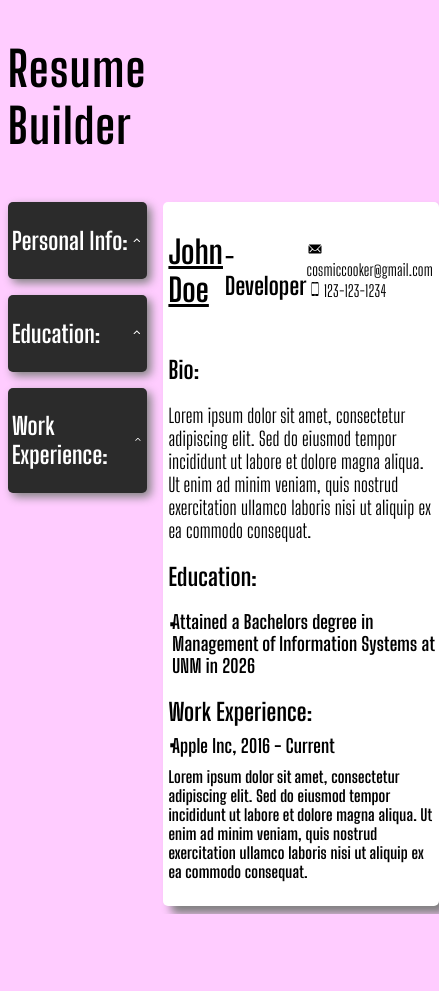
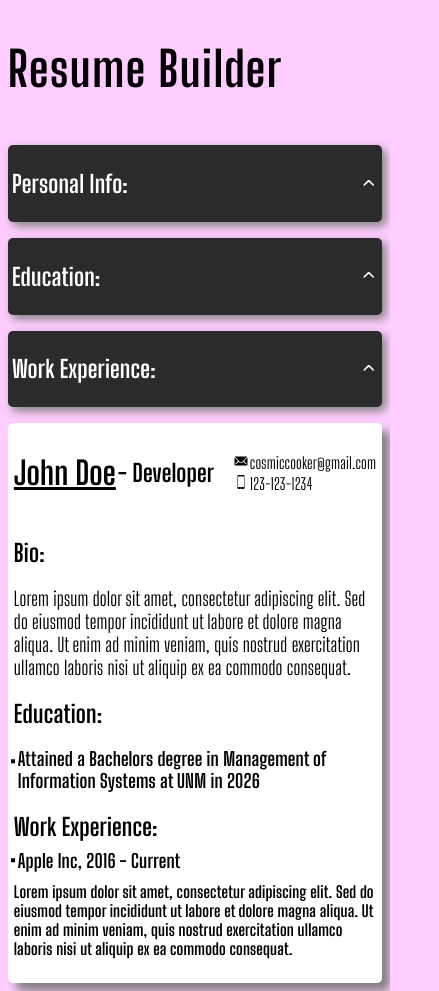
Before and after one commit to cosmicchimp/cv-builder, a React (Vite) app: page / in a window 390 px wide. Shown: the whole page, 439 px wide, since content can reach past the window. Before the commit the page ends 914 px from the top, so only its background shows below. Built offline with nearby package versions, Linux system fonts and the light colour scheme.

Commit message:
Made mobile responsive adjustments

```diff
--- a/src/App.css
+++ b/src/App.css
@@ -1,5 +1,41 @@
 /* src/index.css */
 @import url("https://fonts.googleapis.com/css2?family=Big+Shoulders+Display:wght@100;400;700&display=swap");
+@media (max-width: 1000px) {
+  .appWrapper {
+    display: flex !important;
+    flex-direction: column !important;
+  }
+  .workSection,
+  .educationSection,
+  .generalInfoSection {
+    display: flex !important;
+    justify-content: none !important;
+    align-items: none !important;
+  }
+  .workSection > input,
+  .educationSection > input,
+  .generalInfoSection > input {
+    padding: 0.5vw !important;
+    border-radius: 5px !important;
+    width: 50vw !important;
+  }
+  textarea {
+    border-radius: 5px !important;
+    height: 10vh !important;
+    word-wrap: break-word !important;
+    width: 50vw !important;
+  }
+  .collapseButton {
+    height: clamp(3vw, 5vw, 8vw) !important;
+    transition: transform 0.5s ease-in-out;
+  }
+  .workH3::before {
+    left: -2vw !important;
+  }
+  .educationChunk::before {
+    left: -2vw !important;
+  }
+}
 #root {
   max-width: 1280px;
 }
```
